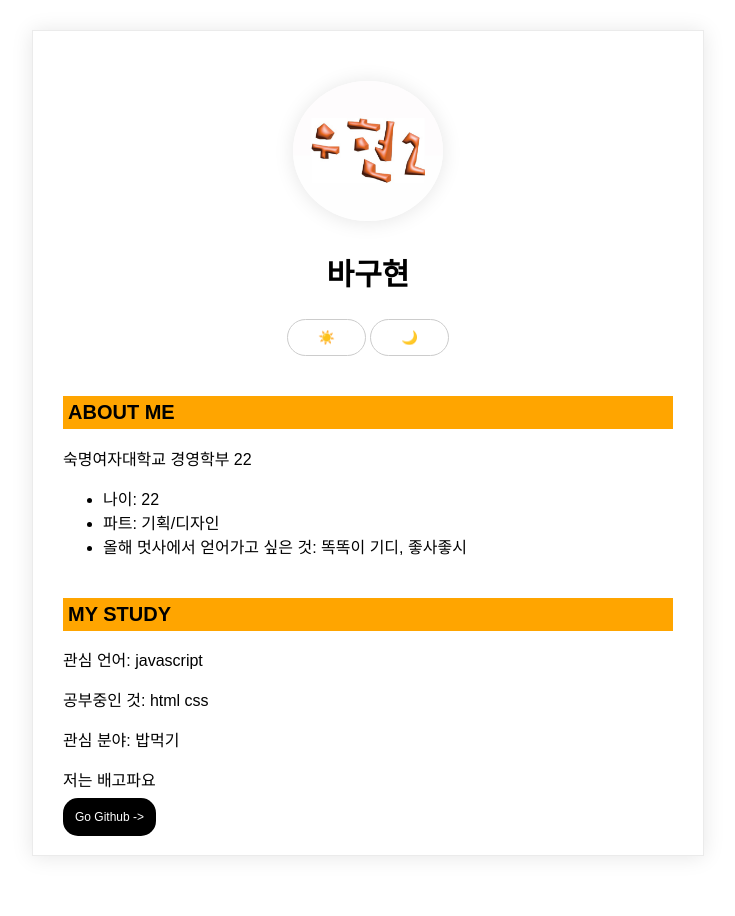
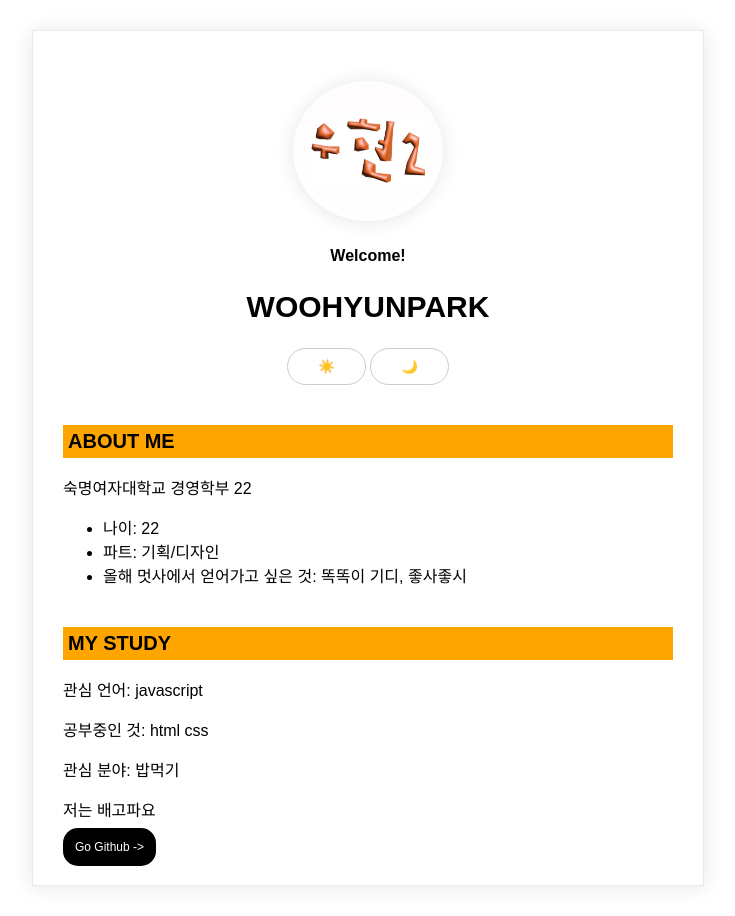
Before and after one commit to Likelion-at-SMWU-12th/ParkWooHyun, a plain HTML site: page week02/index.html in a window 1280 px wide. Shown: the whole page, without its empty margins (272-1007 px from the left). Before the commit the page ends 886 px from the top, so only its background shows below. Drawn offline with Linux system fonts and the light colour scheme.

Commit message:
Html 내용 추가_인사

```diff
--- a/week02/index.html
+++ b/week02/index.html
@@ -11,7 +11,8 @@
         <section>
             <div class="profilebox">
                 <img src="./img.jpg"/>
-                <h1>바구현</h1>
+                <h4>Welcome!</h4>
+                <h1>WOOHYUNPARK</h1>
                 <input type='button' value='☀️', onclick="lightmode()"/>
                 <input type='button' value='🌙', onclick="darkmode()"/>
             </div>
```
